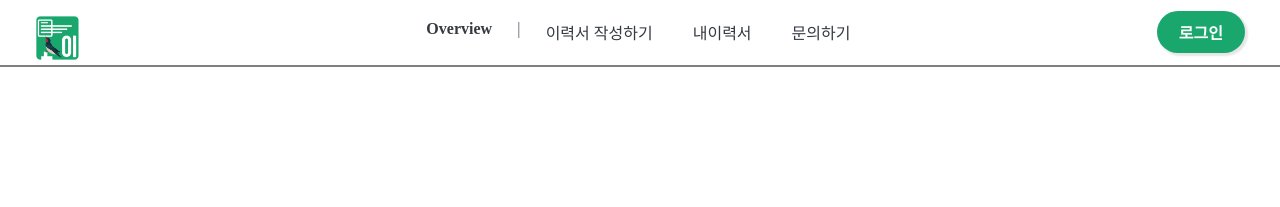
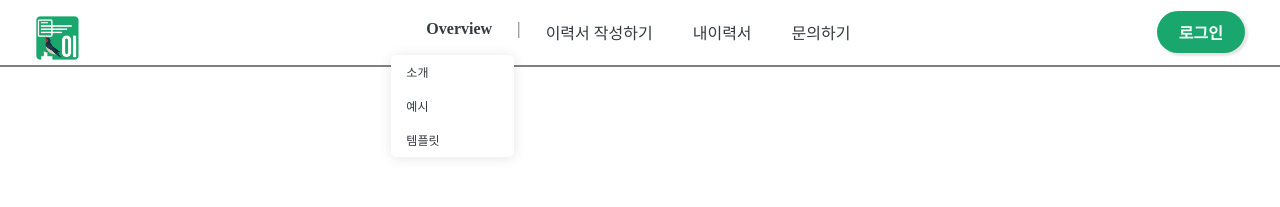
Before and after one commit to codestates/Moi_Client, a React (Create React App) app in the folder client/: page / in a window 1280 px wide. Shown: the top 207 px of the page. Built offline with nearby package versions, Linux system fonts and the light colour scheme.

Commit message:
feature / header / create dropdown_nav_tab

```diff
--- /dev/null
+++ b/client/src/components/systems/header/dropdown_nav_modal/DropDownNavModal.tsx
@@ -0,0 +1,16 @@
+import React from 'react';
+import styles from '../../../../styles/systems/header/DropDown.module.css';
+
+const DropDownNavModal: React.FC = () => {
+  return (
+    <div className={styles.block__container}>
+      <ul className={styles.nav__list}>
+        <li>소개</li>
+        <li>예시</li>
+        <li>템플릿</li>
+      </ul>
+    </div>
+  );
+};
+
+export default DropDownNavModal;
--- a/client/src/components/systems/header/mid_nav_bar/MidNav.tsx
+++ b/client/src/components/systems/header/mid_nav_bar/MidNav.tsx
@@ -1,13 +1,16 @@
 import React from 'react';
 import styles from '../../../../styles/systems/header/Header.module.css';
+import DropDownNavModal from '../dropdown_nav_modal/DropDownNavModal';
 
 const MidNav: React.FC = () => {
   return (
+    <>
       <ul className={styles.middle_nav_bar}>
         <li className={styles.middle__nav__list__strong}>
           <a href="#" className={styles.middle__nav__list__anchor}>
             Overview
           </a>
+          <DropDownNavModal />
         </li>
         <li>
           <a href="#" className={styles.middle__nav__list__anchor}>
@@ -25,6 +28,7 @@ const MidNav: React.FC = () => {
           </a>
         </li>
       </ul>
+    </>
   );
 };
 
--- /dev/null
+++ b/client/src/styles/systems/header/DropDown.module.css
@@ -0,0 +1,27 @@
+.block__container {
+  box-shadow: 0px 1px 13px 0px rgba(0, 0, 0, 0.1);
+  background: white;
+  position: absolute;
+  top: 55px;
+  border-radius: 5px;
+  transform: translateX(-15px);
+}
+
+.nav__list{
+  padding: 0;
+  list-style: none;
+  text-align: left;
+}
+
+.nav__list li {
+  padding: 8px 75px 8px 15px;
+  color: var(--mainText);
+  font-family: 'Nanum Gothic';
+  font-weight: 500;
+  font-size: 12px;
+  cursor: pointer;
+}
+
+.nav__list li:hover {
+background: rgb(238, 238, 238);
+}
```
Lines whose indentation alone changed are shown as unchanged.
